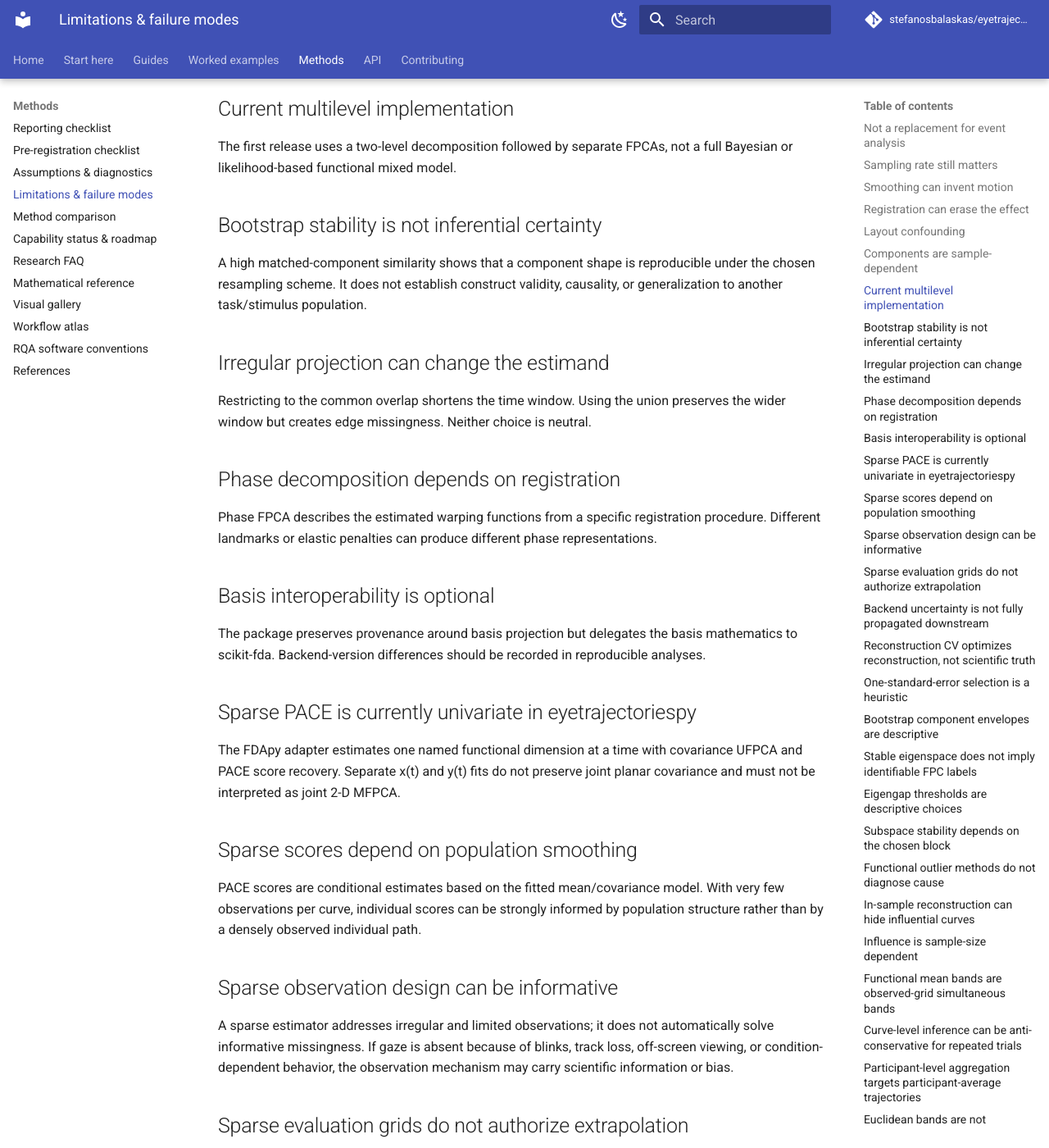
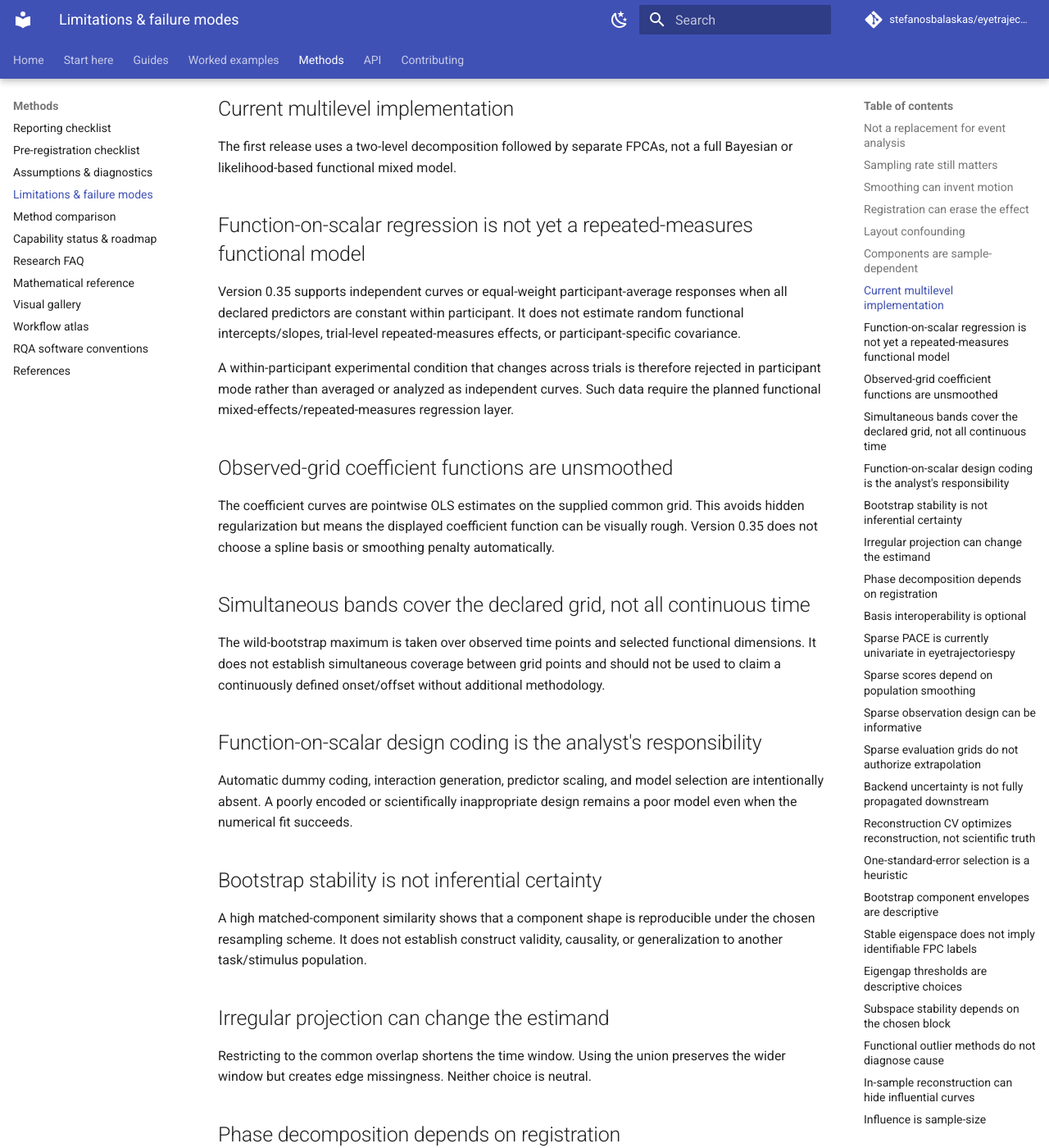
Before and after one commit to stefanosbalaskas/eyetrajectoriespy, an MkDocs documentation site: the page built from docs/methods/limitations.md, in a window 1280 px wide and 1400 px high, scrolled down 929 px. Shown: the whole window at 82% size. Built offline with MkDocs 1.6.1 and Material for MkDocs 9.7.7, drawn with Linux system fonts in a browser that asks for light colours; comment, search, counter and statistics services are not loaded.

Commit message:
Add function-on-scalar limitations

```diff
--- a/docs/methods/limitations.md
+++ b/docs/methods/limitations.md
@@ -28,6 +28,24 @@ FPCs are empirical modes of variation. Replication or stability analysis may be
 
 The first release uses a two-level decomposition followed by separate FPCAs, not a full Bayesian or likelihood-based functional mixed model.
 
+
+## Function-on-scalar regression is not yet a repeated-measures functional model
+
+Version 0.35 supports independent curves or equal-weight participant-average responses when all declared predictors are constant within participant. It does not estimate random functional intercepts/slopes, trial-level repeated-measures effects, or participant-specific covariance.
+
+A within-participant experimental condition that changes across trials is therefore rejected in participant mode rather than averaged or analyzed as independent curves. Such data require the planned functional mixed-effects/repeated-measures regression layer.
+
+## Observed-grid coefficient functions are unsmoothed
+
+The coefficient curves are pointwise OLS estimates on the supplied common grid. This avoids hidden regularization but means the displayed coefficient function can be visually rough. Version 0.35 does not choose a spline basis or smoothing penalty automatically.
+
+## Simultaneous bands cover the declared grid, not all continuous time
+
+The wild-bootstrap maximum is taken over observed time points and selected functional dimensions. It does not establish simultaneous coverage between grid points and should not be used to claim a continuously defined onset/offset without additional methodology.
+
+## Function-on-scalar design coding is the analyst's responsibility
+
+Automatic dummy coding, interaction generation, predictor scaling, and model selection are intentionally absent. A poorly encoded or scientifically inappropriate design remains a poor model even when the numerical fit succeeds.
 
 ## Bootstrap stability is not inferential certainty
 
```
